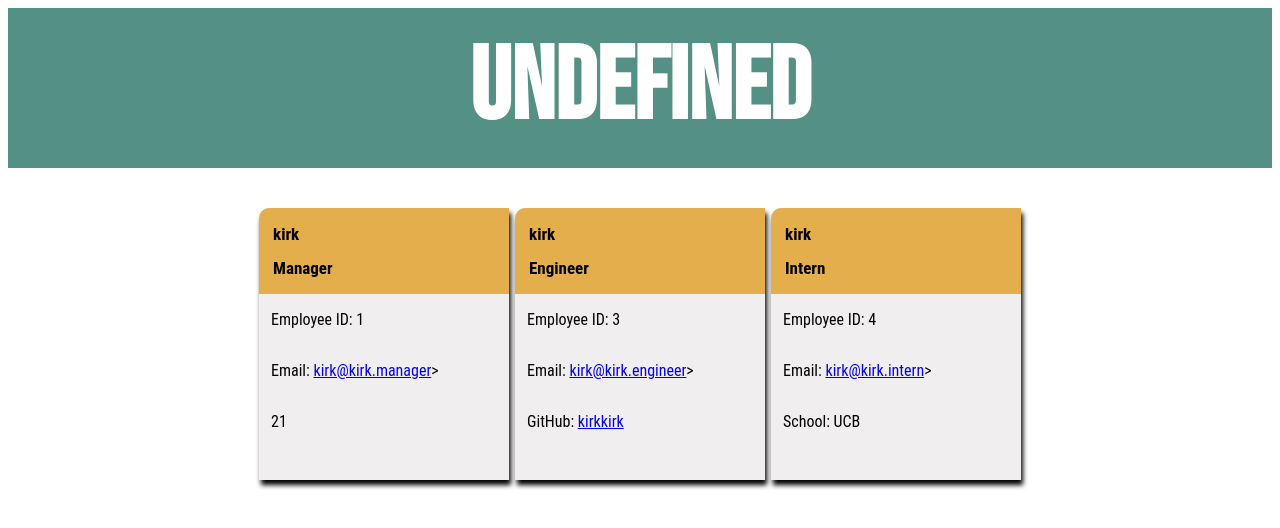
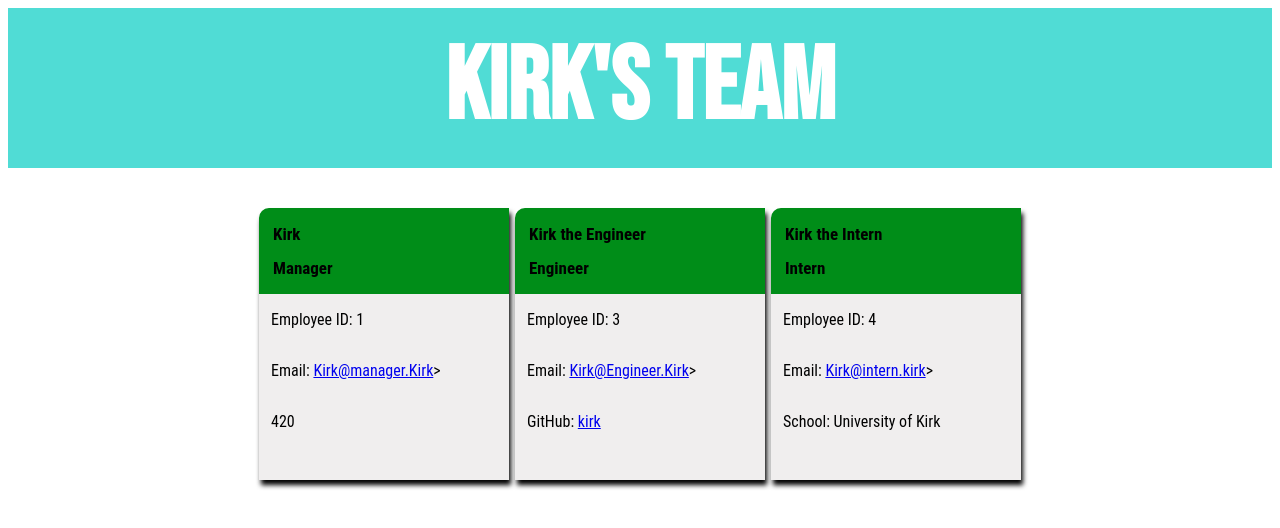
Before and after one commit to kirkbalop/team-profile-generator, a website: page generated-html/Kirk's Team.html in a window 1280 px wide. Drawn offline with Linux system fonts and the light colour scheme.

Commit message:
adjusted initial prompt function and included demo page

```diff
--- a/generated-html/undefined.html
+++ b/generated-html/Kirk's Team.html
@@ -5,7 +5,7 @@
     <meta charset="UTF-8">
     <meta name="viewport" content="width=device-width, initial-scale=1.0">
     <meta http-equiv="X-UA-Compatible" content="ie=edge">
-    <title>undefined</title>
+    <title>Kirk's Team</title>
     <link href="https://fonts.googleapis.com/css?family=Bebas+Neue&display=swap" rel="stylesheet">
     <style>
 
@@ -19,7 +19,7 @@ body {
     align-items: center;
 }
 .banner-bar {
-    background-color: rgba(53, 124, 109, 0.842);
+    background-color: rgba(48, 214, 206, 0.842);
     width: 100%;
     color: #ffffff;
     display: flex;
@@ -59,8 +59,8 @@ h2 {
     width: 60vw;
 }
 .card-top {
-    background-color: rgb(228, 174, 76);
-    border: 2px solid rgb(228, 174, 76);
+    background-color: rgb(0, 141, 24);
+    border: 2px solid rgb(0, 141, 24);
     width: 246px;
     border-top-left-radius: 10px;
 }
@@ -74,48 +74,48 @@ h2 {
 </head>
 <body>
     <div class="banner-bar">
-        <h1>undefined</h1>
+        <h1>Kirk's Team</h1>
     </div>
     <div class="card-container">
 
         <div class="member-card">
             <div class="card-top">
-                <h2>kirk</h2>
+                <h2>Kirk</h2>
                 <h2>Manager</h2>
             </div>
             <div class="card-bottom">
                 <p>Employee ID: 1</p>
-                <p>Email: <a href="mailto:kirk@kirk.manager">kirk@kirk.manager</a>></p>
+                <p>Email: <a href="mailto:Kirk@manager.Kirk">Kirk@manager.Kirk</a>></p>
 
-            <p>21</p>
+            <p>420</p>
 
         </div>
         </div>
 
         <div class="member-card">
             <div class="card-top">
-                <h2>kirk</h2>
+                <h2>Kirk the Engineer</h2>
                 <h2>Engineer</h2>
             </div>
             <div class="card-bottom">
                 <p>Employee ID: 3</p>
-                <p>Email: <a href="mailto:kirk@kirk.engineer">kirk@kirk.engineer</a>></p>
+                <p>Email: <a href="mailto:Kirk@Engineer.Kirk">Kirk@Engineer.Kirk</a>></p>
 
-            <p>GitHub: <a href="https://github.com/kirkkirk">kirkkirk</a></p>
+            <p>GitHub: <a href="https://github.com/kirk">kirk</a></p>
 
         </div>
         </div>
 
         <div class="member-card">
             <div class="card-top">
-                <h2>kirk</h2>
+                <h2>Kirk the Intern</h2>
                 <h2>Intern</h2>
             </div>
             <div class="card-bottom">
                 <p>Employee ID: 4</p>
-                <p>Email: <a href="mailto:kirk@kirk.intern">kirk@kirk.intern</a>></p>
+                <p>Email: <a href="mailto:Kirk@intern.kirk">Kirk@intern.kirk</a>></p>
 
-            <p>School: UCB</p>
+            <p>School: University of Kirk</p>
 
         </div>
         </div>
--- a/templates/css.js
+++ b/templates/css.js
@@ -9,7 +9,7 @@ body {
     align-items: center;
 }
 .banner-bar {
-    background-color: rgba(53, 124, 109, 0.842);
+    background-color: rgba(48, 214, 206, 0.842);
     width: 100%;
     color: #ffffff;
     display: flex;
@@ -49,8 +49,8 @@ h2 {
     width: 60vw;
 }
 .card-top {
-    background-color: rgb(228, 174, 76);
-    border: 2px solid rgb(228, 174, 76);
+    background-color: rgb(0, 141, 24);
+    border: 2px solid rgb(0, 141, 24);
     width: 246px;
     border-top-left-radius: 10px;
 }
```
Also changed, not shown: app.js (+6 -9 lines).
